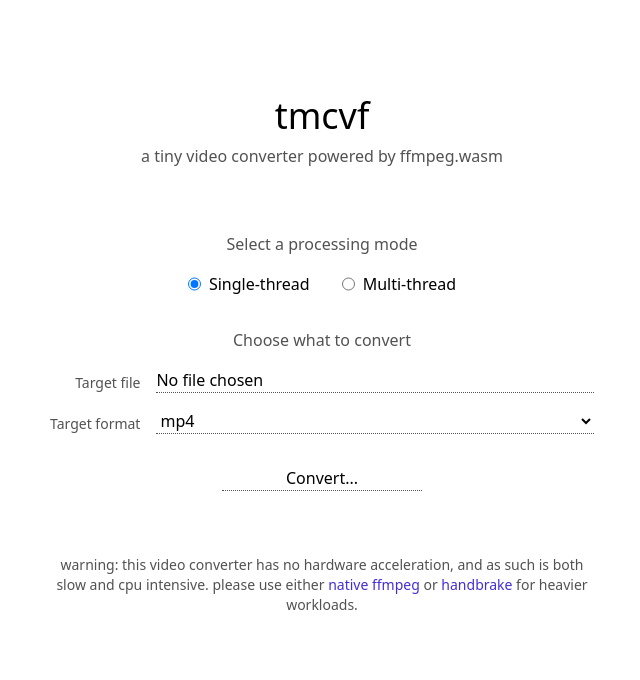
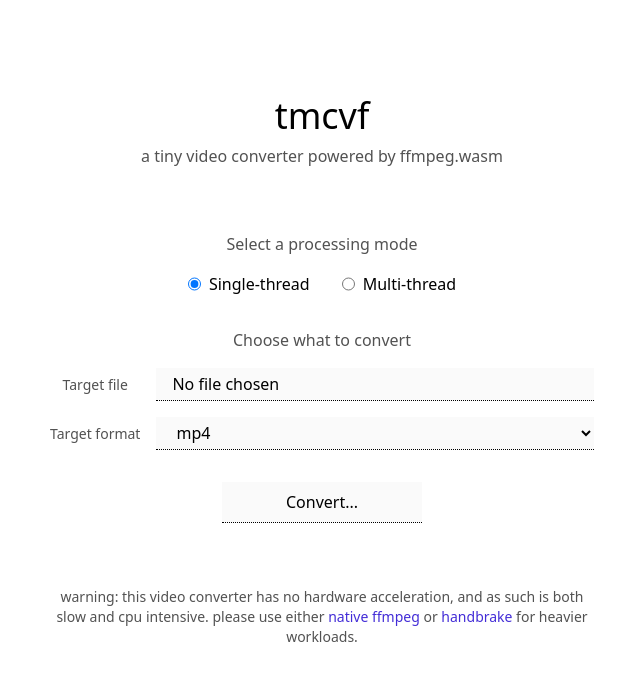
Before and after one commit to ext4cats/tmcvf, a React (Vite) app: page / in a window 1280 px wide. Shown: the top 680 px of the page, without its empty margins (318-958 px from the left). Built offline with nearby package versions, Linux system fonts and the light colour scheme.

Commit message:
update styles

```diff
--- a/src/components/converter-form.tsx
+++ b/src/components/converter-form.tsx
@@ -70,29 +70,29 @@ export default function ConverterForm(props: ConverterFormProps) {
         <legend className="text-neutral-600 mb-4">
           Choose what to convert
         </legend>
-        <div className="grid items-end grid-cols-[max-content_auto] gap-4">
+        <div className="grid items-center grid-cols-[max-content_auto] gap-4">
           <label
-            className="justify-self-end text-neutral-600 hover:cursor-pointer text-sm"
+            className="text-neutral-600 hover:cursor-pointer text-sm"
             htmlFor="target-file"
           >
             Target file
           </label>
           <input
             required
-            className="border-b border-neutral-600 border-dotted hover:border-solid hover:cursor-pointer file:hidden"
+            className="bg-neutral-50 py-1 px-4 border-b border-dotted hover:border-solid hover:cursor-pointer file:hidden"
             type="file"
             name="target-file"
             id="target-file"
           />
           <label
-            className="justify-self-end text-neutral-600 hover:cursor-pointer text-sm"
+            className="text-neutral-600 hover:cursor-pointer text-sm"
             htmlFor="target-format"
           >
             Target format
           </label>
           <select
             required
-            className="border-b border-neutral-600 border-dotted hover:border-solid hover:cursor-pointer"
+            className="bg-neutral-50 py-1 px-4 border-b border-dotted hover:border-solid hover:cursor-pointer"
             name="target-format"
             id="target-format"
           >
@@ -124,7 +124,7 @@ export default function ConverterForm(props: ConverterFormProps) {
         </div>
       )}
       <button
-        className="px-16 border-b border-neutral-600 border-dotted hover:border-solid hover:cursor-pointer"
+        className="px-16 border-b bg-neutral-50 py-2 border-dotted hover:border-solid hover:cursor-pointer"
         type="submit"
       >
         Convert...
--- a/src/components/progress-bar.css
+++ b/src/components/progress-bar.css
@@ -4,8 +4,8 @@
   margin: calc(var(--spacing) * 8) 0;
   background: repeating-linear-gradient(
     -45deg,
-    rgba(0, 0, 0, 0.05),
-    rgba(0, 0, 0, 0.05) 10px,
+    var(--color-neutral-100),
+    var(--color-neutral-100) 10px,
     transparent 10px,
     transparent 20px
   );
@@ -16,9 +16,9 @@
 }
 
 #progress::-webkit-progress-value {
-  background-color: black;
+  background-color: var(--color-neutral-800);
 }
 
 #progress::-moz-progress-bar {
-  background-color: black;
+  background-color: var(--color-neutral-800);
 }
--- a/src/components/progress-bar.tsx
+++ b/src/components/progress-bar.tsx
@@ -17,7 +17,7 @@ export default function ProgressBar(props: ProgressBarProps) {
         </div>
       )}
       <button
-        className="px-16 border-b border-neutral-600 border-dotted hover:border-solid hover:cursor-pointer"
+        className="px-16 border-b bg-neutral-50 py-2 border-dotted hover:border-solid hover:cursor-pointer"
         type="button"
         onClick={props.onCancel}
       >
```
